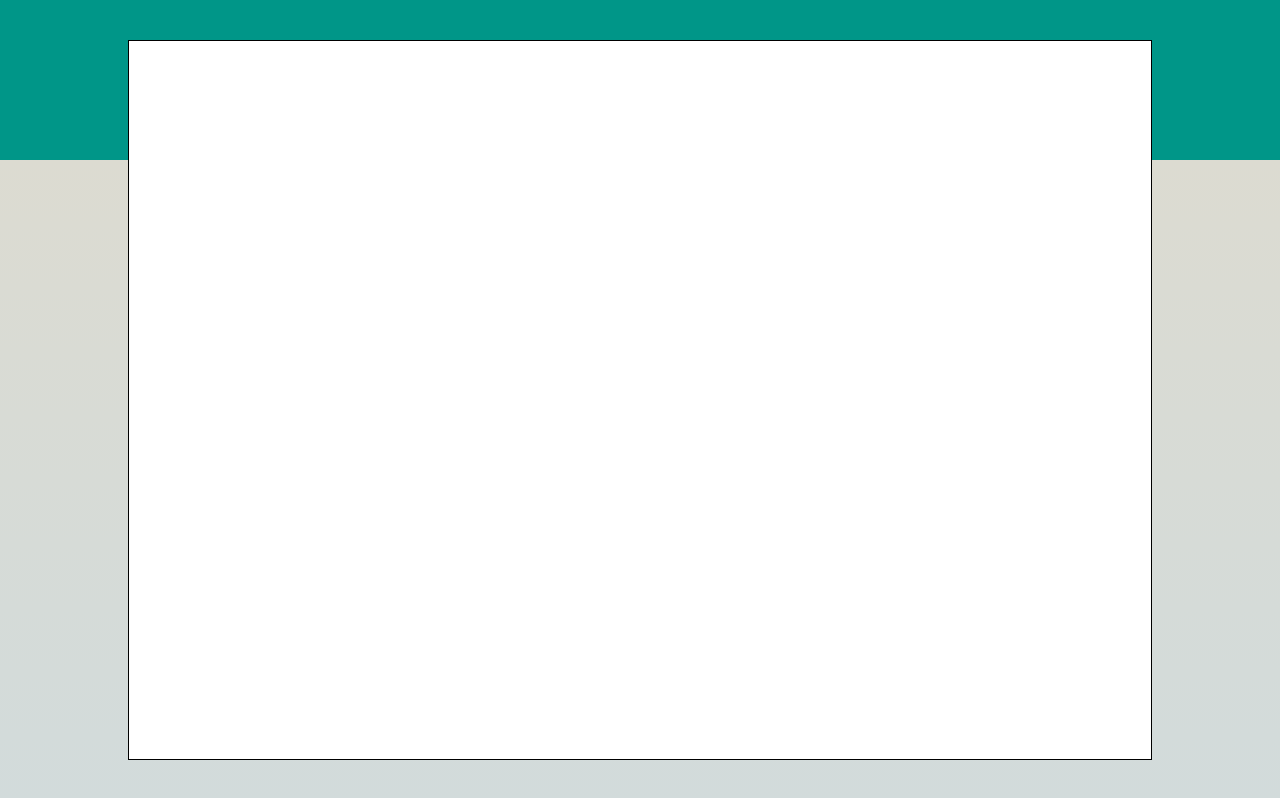
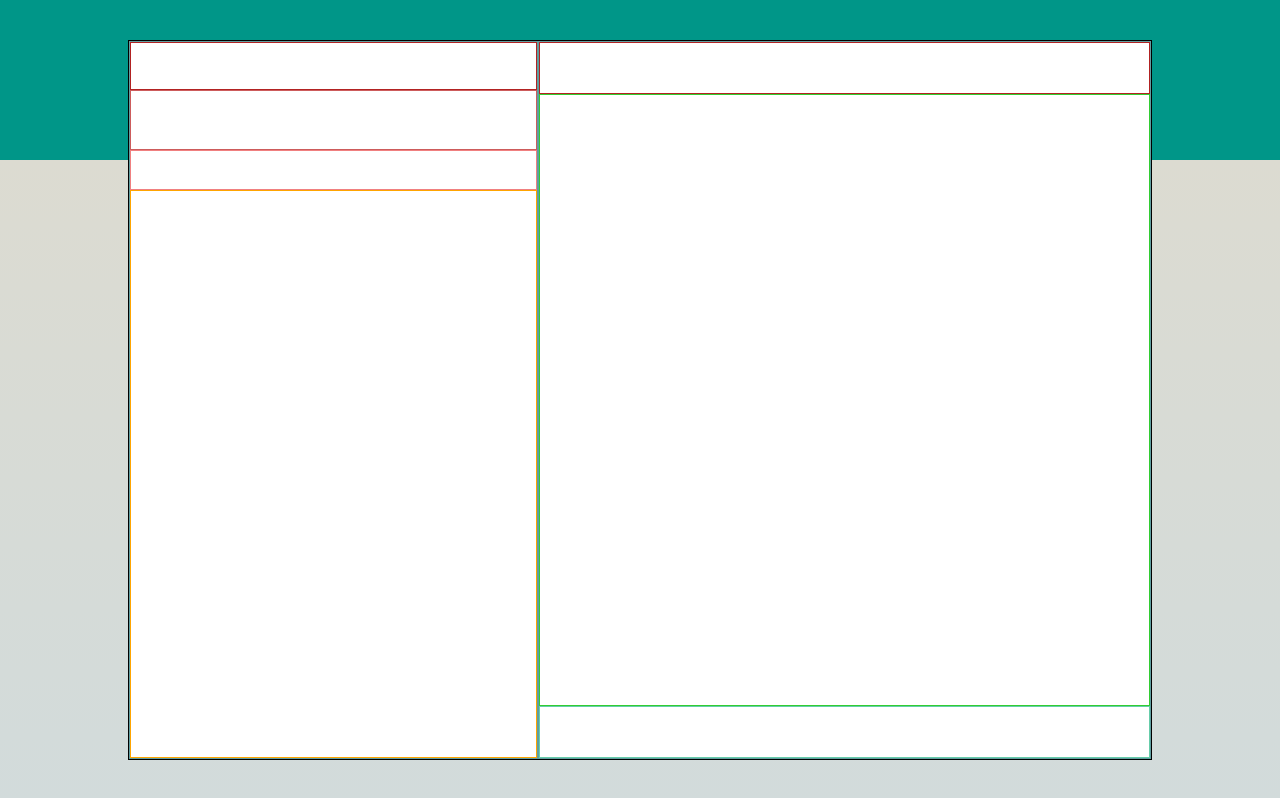
Before and after one commit to Simone-Pagotto/vue-boolzapp, a plain HTML site: page index.html in a window 1280 px wide. Drawn offline with Linux system fonts and the light colour scheme.

Commit message:
css
-layout visuale desktop

```diff
--- a/css/style.css
+++ b/css/style.css
@@ -8,11 +8,44 @@
   border: 1px solid black;
 }
 
+.debug .flex-column {
+  border: 1px solid cadetblue;
+}
+
+.debug .header {
+  border: 1px solid firebrick;
+}
+
+.debug .notification {
+  border: 1px solid indianred;
+}
+
+.debug .search-bar {
+  border: 1px solid lightcoral;
+}
+
+.debug .contact-list {
+  border: 1px solid orange;
+}
+
+.debug .chat-box {
+  border: 1px solid limegreen;
+}
+.debug .input-bar {
+  border: 1px solid mediumaquamarine;
+}
+
+.flex-column {
+  display: flex;
+  flex-direction: column;
+  height: 100%;
+}
+
 .bg-underlay {
   width: 100vw;
   height: 100vh;
   background: rgb(0,150,136);
-  background: linear-gradient(rgba(0,150,136,1) 20%, rgba(220,219,209,1) 20%, rgba(210,219,219,1) 100%);
+  background: linear-gradient(rgba(0,150,136,1) 20vh, rgba(220,219,209,1) 20vh, rgba(210,219,219,1) 100%);
 
 
   /* potenziale nuova classe per centramento elemento */
@@ -28,4 +61,42 @@
   width:80%;
   height: 90%;
   background-color: white;
+
+  display: flex;
 }
+
+.c-left {
+  width: 40%;
+}
+
+.c-right {
+  width: 60%;
+}
+
+.header{
+  width:100%;
+  height: 60px;
+
+  display: flex;
+  justify-content: space-between;
+}
+
+.notification {
+  width: 100%;
+  height: 75px;
+}
+
+.search-bar {
+  width: 100%;
+  height: 50px;
+}
+
+.contact-list, .chat-box {
+  width: 100%;
+  height: 100%;
+}
+
+.input-bar{
+  width:100%;
+  height: 60px;
+}
--- a/index.html
+++ b/index.html
@@ -19,6 +19,36 @@
 	<body>
 		<div class="debug bg-underlay">
 			<div class="container">
+				<div class="flex-column c-left">
+					<div class="user-bar header">
+
+					</div>
+
+					<div class="notification">
+
+					</div>
+
+					<div class="search-bar">
+
+					</div>
+					<div class="contact-list">
+
+					</div>
+
+
+				</div>
+				<div class="flex-column c-right">
+					<div class="contact-bar header">
+
+					</div>
+					<div class="chat-box">
+
+					</div>
+					<div class="input-bar">
+
+					</div>
+
+				</div>
 
 			</div>
 
```
Also changed, not shown: img/avatar_1.jpg (added), img/avatar_2.jpg (added), img/avatar_3.jpg (added), img/avatar_4.jpg (added), img/avatar_5.jpg (added), img/avatar_6.jpg (added), img/avatar_7.jpg (added), img/avatar_8.jpg (added), img/avatar_io.jpg (added), img/mine.jpg (added).
